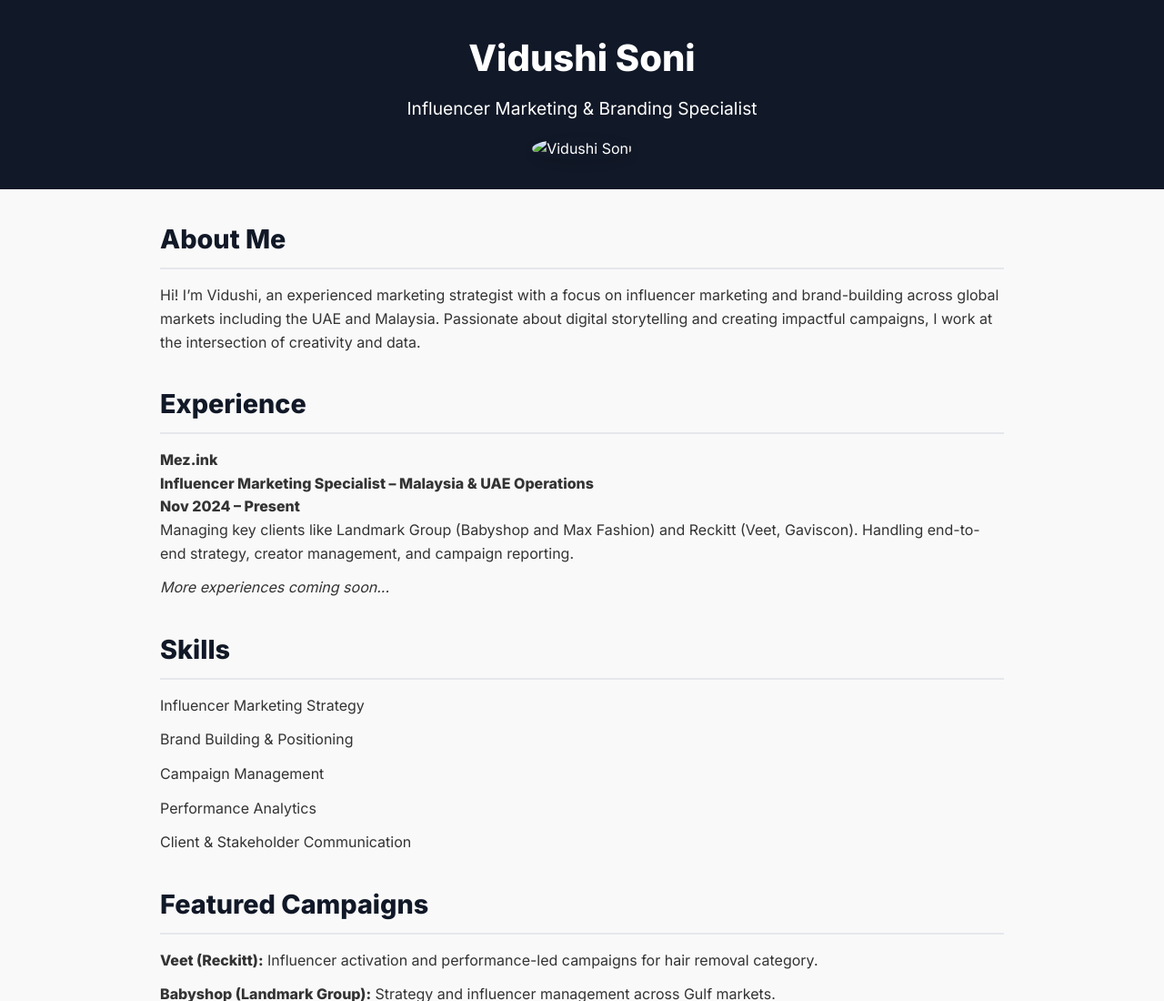
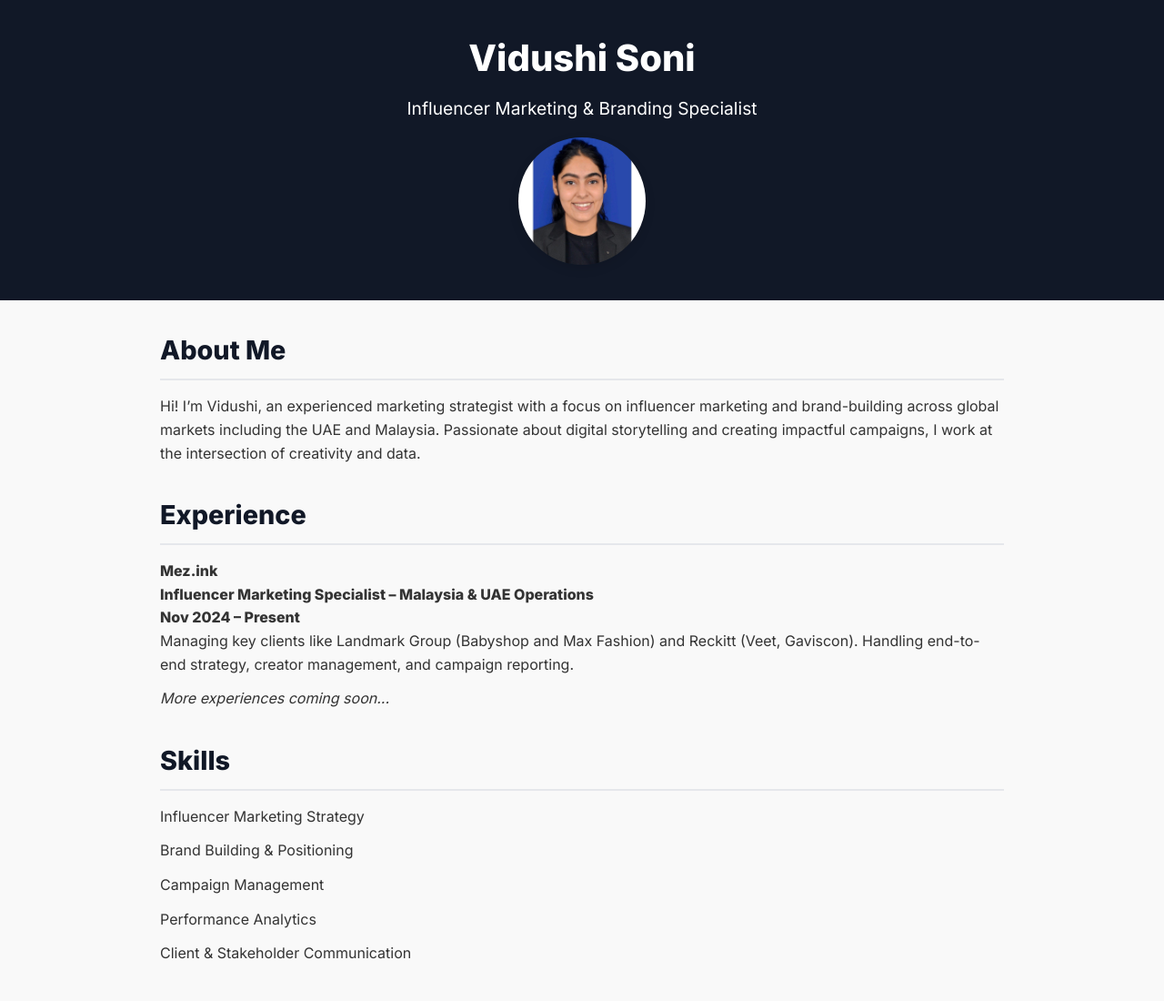
Before and after one commit to Manan280/Vidushi-Portfolio, a plain HTML site: page index.html in a window 1280 px wide. Shown: the top 1100 px of the page at 91% size. Drawn offline with Linux system fonts and the light colour scheme.

Commit message:
index.html

```diff
--- a/index.html
+++ b/index.html
@@ -85,7 +85,7 @@
   <header>
     <h1>Vidushi Soni</h1>
     <p>Influencer Marketing & Branding Specialist</p>
-    <img src="profile.jpg" alt="Vidushi Soni" class="profile-img" />
+    <img src="profile.jpeg" alt="Vidushi Soni" class="profile-img" />
   </header>
 
   <div class="container">
```
